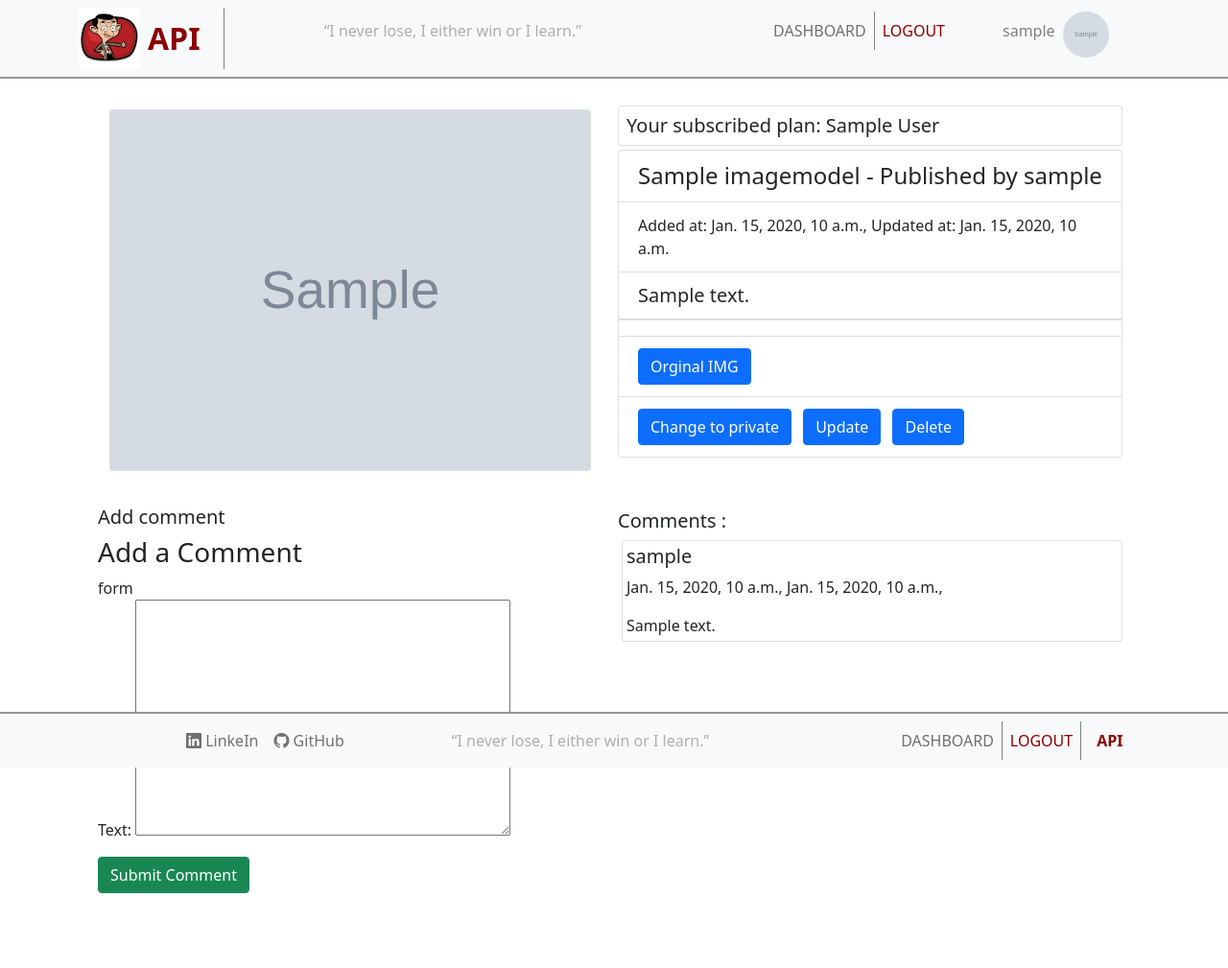
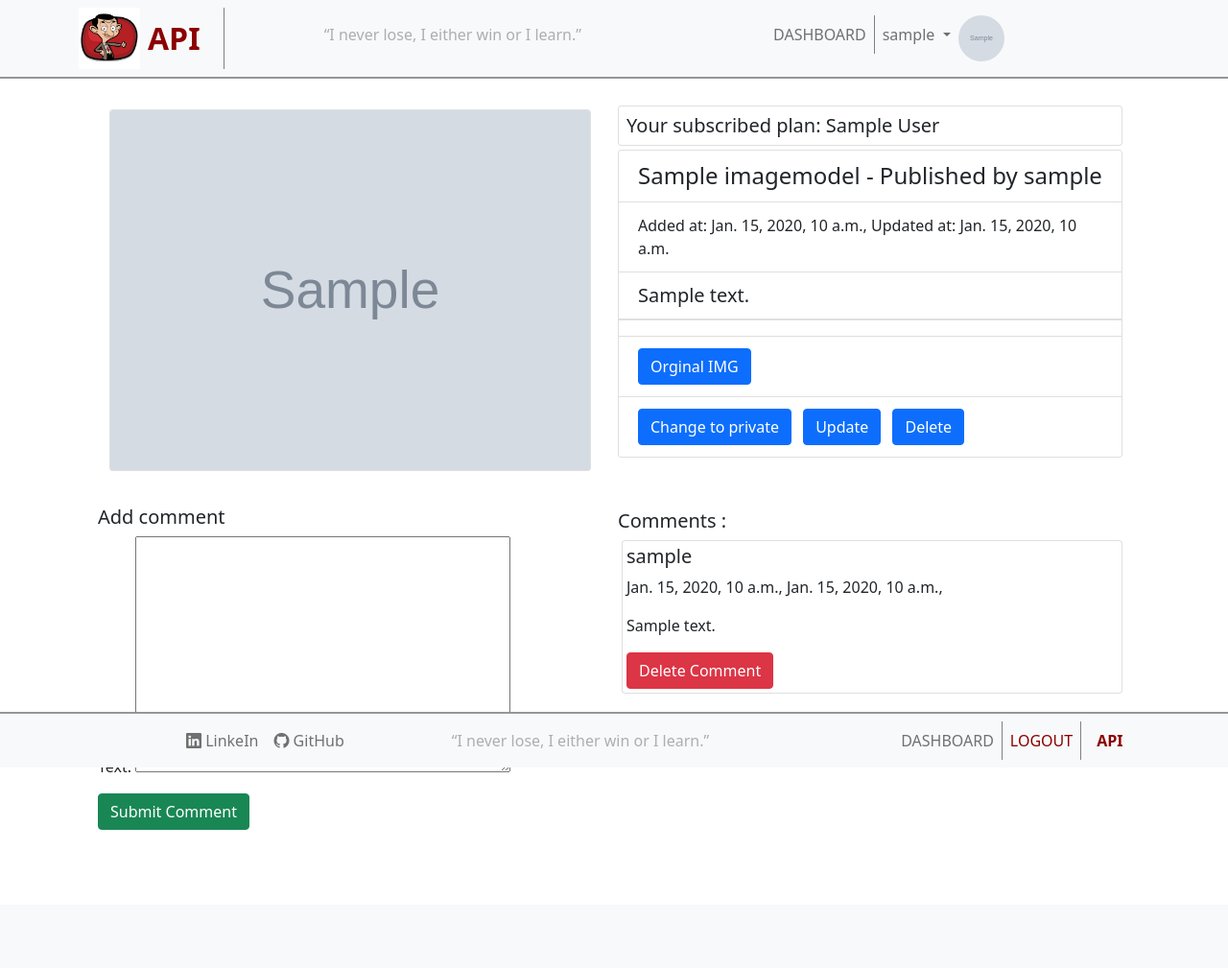
Before and after one commit to annnevvv/mr_bean, a Django app: page /images_app/image/1/ in a window 1280 px wide. Shown: the whole page at 96% size. After the commit the page ends 865 px from the top, so only its background shows below. Run offline with Django 4.2, Linux system fonts and the light colour scheme; a user stored in the database is signed in; tables that the repository leaves empty hold one stand-in row (values such as "Sample post"); grey boxes marked "Sample" are stand-in pictures; parts of the project's set-up code (start-up, migrations or seed data) failed here and were passed over.

Commit message:
html fix and add drop down menu

```diff
--- a/image_app/forms.py
+++ b/image_app/forms.py
@@ -10,10 +10,16 @@ class ImageForm(forms.ModelForm):
                                             widget=forms.Textarea)
 
 
+class ImageUpdateForm(forms.ModelForm):
+    class Meta:
+        model = ImageModel
+        fields = ['title', 'short_description']
+
+
 class ImageCommentForm(forms.ModelForm):
     class Meta:
         model = ImageComment
-        fields = {'text'}
+        fields = ['text']
 
 
 class ExpiringLinkForm(forms.ModelForm):
--- a/image_app/templates/image_app/image_detail.html
+++ b/image_app/templates/image_app/image_detail.html
@@ -109,9 +109,8 @@
       <div class="m-1">
         <h5>Add comment</h5>
         <div class="comment-form">
-          <h3>Add a Comment</h3>
           <form method="post">
-            {% csrf_token %} form {{ comment_form.as_p }}
+            {% csrf_token %} {{ comment_form.as_p }}
             <a></a>
             {% for field in form %} {{ field.label_tag }}: {{ field.value }}
             <a></a>
@@ -124,7 +123,7 @@
         </div>
       </div>
     </div>
-
+    {% comment %} Komentarze {% endcomment %}
     <div class="col m-1">
       <div class="m-1">
         <h5>Comments :</h5>
@@ -137,6 +136,17 @@
             {{comment.published_at}}, {{comment.updated_at}},
           </p>
           <p class="card-text">{{comment.text}}</p>
+
+          {% if comment.user == user or image_instance.user == user %}
+          <form
+            method="post"
+            action="{% url 'image_app:image_detail' pk=image_instance.id %}"
+          >
+            {% csrf_token %}
+            <input type="hidden" name="comment_id" value="{{ comment.id }}" />
+            <button type="submit" class="btn btn-danger">Delete Comment</button>
+          </form>
+          {% endif %}
         </div>
         {% endfor %}
       </div>
--- a/templates/base.html
+++ b/templates/base.html
@@ -71,15 +71,6 @@
 
           <div class="collapse navbar-collapse" id="navbarNav">
             <ul class="navbar-nav">
-              {% comment %}
-              <li class="nav-item ps-lg-2">
-                <a class="nav-link" target="_blank">All img (API view)</a>
-              </li>
-              <li class="nav-item">
-                <a class="nav-link" target="_blank">Yours img (API view)</a>
-              </li>
-              {% endcomment %}
-
               <li class="nav-item me-5 pe-lg-5 ps-lg-5">
                 <a
                   class="nav-link disabled pe-lg-5 ms-lg-5 me-lg-5"
@@ -100,23 +91,56 @@
                   >DASHBOARD</a
                 >
               </li>
-              <li class="nav-item">
+
+              <li class="nav-item dropdown">
                 <a
-                  style="color: darkred"
-                  class="nav-link ms-lg-1 ps-lg-1"
-                  href="{% url 'users_app:logout' %}"
-                  >LOGOUT</a
-                >
-              </li>
-              <li class="nav-item">
-                <p
-                  style="color: grey"
-                  class="nav-link ms-lg-5 ps-lg-1"
-                  href="{% url 'users_app:logout' %}"
+                  class="nav-link dropdown-toggle"
+                  href="#"
+                  role="button"
+                  data-bs-toggle="dropdown"
+                  aria-expanded="false"
                 >
                   {{ user.username }}
-                </p>
+                </a>
+
+                <ul class="dropdown-menu">
+                  <li>
+                    Profile Options:
+                    <hr class="dropdown-divider" />
+                  </li>
+
+                  <li>
+                    <a
+                      class="dropdown-item"
+                      href="{% url 'users_app:dashboard' %}"
+                      >Dashboard</a
+                    >
+                  </li>
+
+                  <li>
+                    <a
+                      class="dropdown-item"
+                      href="{% url 'users_app:user_profile' %}"
+                      >My Profile</a
+                    >
+                  </li>
+
+                  <li>
+                    <a
+                      class="dropdown-item"
+                      href="{% url 'users_app:user_gallery' %}"
+                      >Gallery</a
+                    >
+                  </li>
+
+                  <li>
+                    <a class="dropdown-item" href="{% url 'users_app:logout' %}"
+                      >Logout</a
+                    >
+                  </li>
+                </ul>
               </li>
+
               <li>
                 <div
                   style="
--- a/users_app/templates/users_app/dashboard.html
+++ b/users_app/templates/users_app/dashboard.html
@@ -92,13 +92,13 @@
   </section>
 
 
-  {% comment %} PICTURES GALLERY {% endcomment %}
+  {% comment %} LATEST PICTURE {% endcomment %}
 
   <section>
 
     <div class="text-center">
-      <h3>Your Gallery:</h3>
-      <p>(You have {% total_img user %} images in.)</p>
+      <h3>Latest recently added photos:</h3>
+      <p>(You have total {% total_img user %} images in your gallery.)</p>
     </div>
 
     <div class="container">
--- a/users_app/urls.py
+++ b/users_app/urls.py
@@ -4,7 +4,7 @@ from django.conf.urls.static import static
 
 from mr_bean import settings
 
-from .views import SignupView, UserDasboard, UserProfileDetailView
+from .views import SignupView, UserDasboard, UserProfileDetailView, UserGallery
 
 app_name = 'users_app'
 
@@ -21,6 +21,7 @@ urlpatterns = [
     path('dashboard/', UserDasboard.as_view(), name='dashboard'),
     path('user_profile/',
          UserProfileDetailView.as_view(), name='user_profile'),
+    path('user_gallery/', UserGallery.as_view(), name='user_gallery'),
 ]
 
 if settings.DEBUG:
```
Also changed, not shown: users_app/forms.py (added, +17 -0 lines), users_app/views.py (+37 -0 lines).
